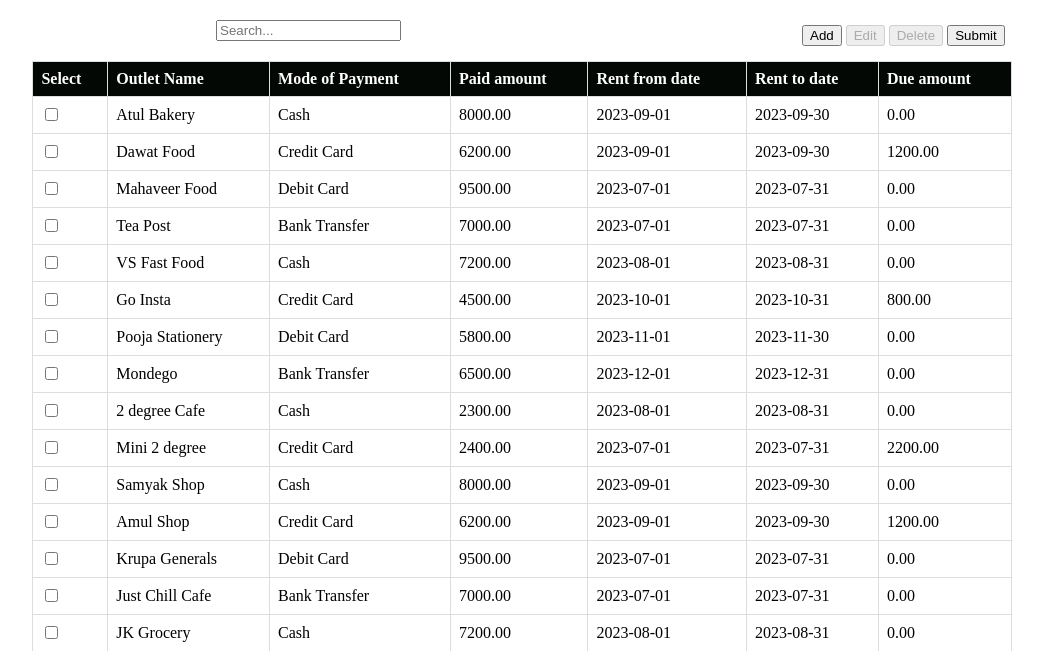
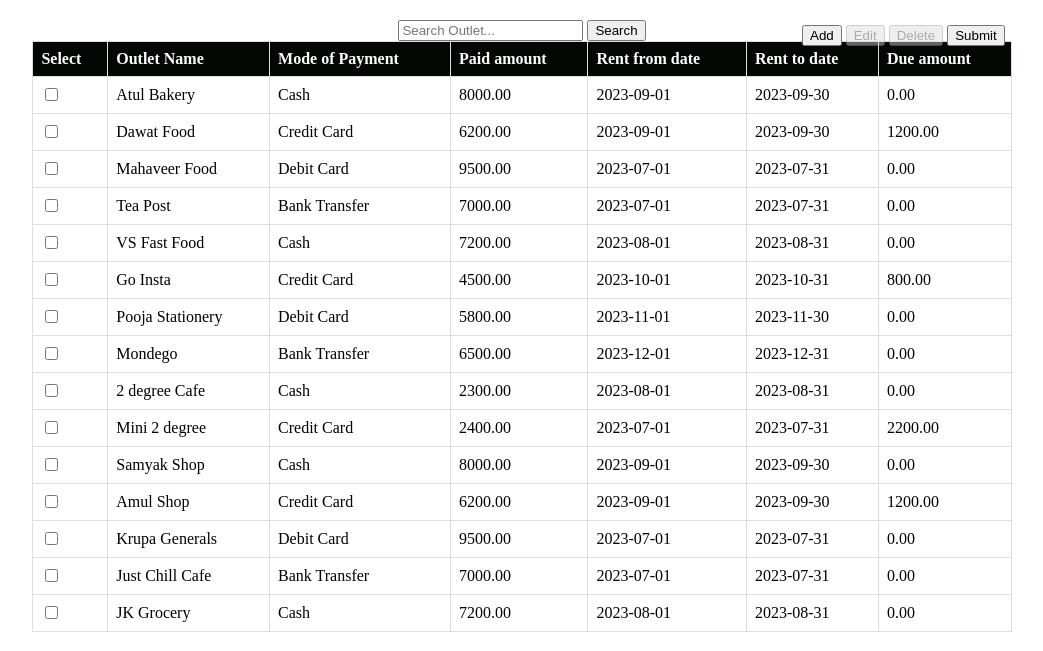
Before and after one commit to MAHESHSDHARAVATH/DBMS-ASSIGNMENT3-, a Flask app: page /Rent_details in a window 1280 px wide. Shown: the part 65-716 px from the top of the page, without its empty margins (118-1161 px from the left). Run offline with Flask 3, Linux system fonts and the light colour scheme; data comes from the database, SQL or seed files in the repository; some libraries are stand-ins or nearby versions.

Commit message:
Search Feature added, with WHERE clause implemented

```diff
--- a/app.py
+++ b/app.py
@@ -42,62 +42,125 @@
         </script>
         """
 
-@app.route("/outlet_management")
+@app.route("/outlet_management", methods=['GET', 'POST'])
 def outlet_management():
     cur = mysql.connection.cursor()
-    query = "SELECT Outlet_ID, Outlet_name, Location_name, Contact_No, timings, Ratings FROM Outlet"
+    if request.method == 'POST':
+        search_term = request.form['searchInput']
+        query = f"SELECT Outlet_ID, Outlet_name, Location_name, Contact_No, timings, Ratings FROM Outlet WHERE Outlet_name LIKE '%{search_term}%'"
+    else:
+        query = "SELECT Outlet_ID, Outlet_name, Location_name, Contact_No, timings, Ratings FROM Outlet"
     cur.execute(query)
     outlets = cur.fetchall()  # Fetch all rows
     cur.close()
     return render_template("outlet_management.html", outlets=outlets)
 
-@app.route("/stakeholder_details")
+@app.route("/stakeholder_details", methods=['GET', 'POST'])
 def  stakeholder_details():
     cur = mysql.connection.cursor()
-    cur.execute("SELECT * FROM stakeholder")  # Adjust 'stakeholders' to your table name
+    if request.method == 'POST':
+        search_term = request.form['searchInput']
+        query  = f"SELECT * from stakeholder WHERE name LIKE '%{search_term}%'"
+    else:
+        query = "SELECT * FROM stakeholder"
+    cur.execute(query)  # Adjust 'stakeholders' to your table name
     data = cur.fetchall()
     cur.close()
     return render_template("stakeholder_details.html", data=data)
 
-@app.route("/Customer_feedback")
+@app.route("/Customer_feedback", methods=['GET', 'POST'])
 def Customer_feedback():
     cur = mysql.connection.cursor()
-    # SQL query to join Customer_feedback with Outlet on Outlet_ID and select necessary columns
-    query = """
-    SELECT o.Outlet_name, cf.Customer_email, cf.Customer_rating
-    FROM Customer_feedback cf
-    JOIN Outlet o ON cf.Outlet_ID = o.Outlet_ID
-    """
-    cur.execute(query)
+
+    # Check if it's a POST request to handle the search, otherwise display all records
+    if request.method == 'POST':
+        search_term = request.form['searchInput']
+        query = """
+        SELECT o.Outlet_name, cf.Customer_email, cf.Customer_rating
+        FROM Customer_feedback cf
+        JOIN Outlet o ON cf.Outlet_ID = o.Outlet_ID
+        WHERE o.Outlet_name LIKE %s
+        """
+        cur.execute(query, ['%' + search_term + '%'])
+    else:
+        query = """
+        SELECT o.Outlet_name, cf.Customer_email, cf.Customer_rating
+        FROM Customer_feedback cf
+        JOIN Outlet o ON cf.Outlet_ID = o.Outlet_ID
+        """
+        cur.execute(query)
+
     feedback_data = cur.fetchall()  # Fetch all rows of joined tables
     cur.close()
     return render_template("Customer_feedback.html", feedback_data=feedback_data)
 
-@app.route("/Rent_details")
+@app.route("/Rent_details", methods=['GET', 'POST'])
 def Rent_details():
     cur = mysql.connection.cursor()
-    query = """
-    SELECT Rent_payment.Outlet_ID, Outlet.Outlet_name, Rent_payment.Mode_of_payment,
-           Rent_payment.Paid_amount, Rent_payment.Rent_from_date, Rent_payment.Rent_to_date,
-           Rent_payment.Due_amount
-    FROM Rent_payment
-    INNER JOIN Outlet ON Rent_payment.Outlet_ID = Outlet.Outlet_ID
-    """
-    cur.execute(query)
+
+    # Adjust the query based on whether it's a POST request (search operation) or not
+    if request.method == 'POST':
+        search_term = request.form['searchInput']
+        query = """
+        SELECT Rent_payment.Outlet_ID, Outlet.Outlet_name, Rent_payment.Mode_of_payment,
+               Rent_payment.Paid_amount, Rent_payment.Rent_from_date, Rent_payment.Rent_to_date,
+               Rent_payment.Due_amount
+        FROM Rent_payment
+        INNER JOIN Outlet ON Rent_payment.Outlet_ID = Outlet.Outlet_ID
+        WHERE Outlet.Outlet_name LIKE %s
+        """
+        cur.execute(query, ['%' + search_term + '%'])
+    else:
+        query = """
+        SELECT Rent_payment.Outlet_ID, Outlet.Outlet_name, Rent_payment.Mode_of_payment,
+               Rent_payment.Paid_amount, Rent_payment.Rent_from_date, Rent_payment.Rent_to_date,
+               Rent_payment.Due_amount
+        FROM Rent_payment
+        INNER JOIN Outlet ON Rent_payment.Outlet_ID = Outlet.Outlet_ID
+        """
+        cur.execute(query)
+
     rent_payments = cur.fetchall()
     cur.close()
     return render_template("Rent_payment.html", rent_payments=rent_payments)
 
-@app.route("/Survey_details")
+@app.route("/Survey_details", methods=['GET', 'POST'])
 def Survey_details():
     cur = mysql.connection.cursor()
-    query = """
-    SELECT S.Survey_ID, O.Outlet_name, S.Date_of_survey, ST.name, S.Description, S.Warning_issued, S.Penalty_amount
-    FROM Survey S
-    INNER JOIN Outlet O ON S.Outlet_ID = O.Outlet_ID
-    INNER JOIN stakeholder ST ON O.stakeholder_ID = ST.stakeholder_ID;
-    """
-    cur.execute(query)
+
+    if request.method == 'POST':
+        outlet_name = request.form.get('outletName', '')  #To avoid Key error exception hence used get too.
+        warning_issued = request.form.get('warningIssued', '')
+
+        # Base query
+        query = """
+        SELECT s.Survey_ID, o.Outlet_name, s.Date_of_survey, st.name, s.Description, s.Warning_issued, s.Penalty_amount
+        FROM Survey s
+        JOIN Outlet o ON s.Outlet_ID = o.Outlet_ID
+        JOIN Stakeholder st ON s.Stakeholder_ID = st.Stakeholder_ID
+        WHERE 1=1
+        """
+
+        # Filtering conditions to avoid SQL injection hence DYnamic Query
+        parameters = []
+        if outlet_name:
+            query += " AND o.Outlet_name LIKE %s"
+            parameters.append('%' + outlet_name + '%')
+        if warning_issued in ['Yes', 'No']:
+            query += " AND s.Warning_issued = %s"
+            parameters.append(warning_issued)
+
+        cur.execute(query, parameters)
+    else:
+        # Initial page load without any filters
+        query = """
+        SELECT s.Survey_ID, o.Outlet_name, s.Date_of_survey, st.name, s.Description, s.Warning_issued, s.Penalty_amount
+        FROM Survey s
+        JOIN Outlet o ON s.Outlet_ID = o.Outlet_ID
+        JOIN Stakeholder st ON s.Stakeholder_ID = st.Stakeholder_ID
+        """
+        cur.execute(query)
+
     surveys = cur.fetchall()
     cur.close()
     return  render_template("survey.html",surveys=surveys)
--- a/templates/Rent_payment.html
+++ b/templates/Rent_payment.html
@@ -31,9 +31,10 @@
 
     <main>
         <div class="content-container">
-            <div class="search-bar">
-                <input type="text" id="searchInput" placeholder="Search...">
-            </div>
+            <form method="POST" action="/Rent_details">
+                <input type="text" name="searchInput" placeholder="Search Outlet...">
+                <button type="submit">Search</button>
+            </form>
             <table>
                 <thead>
                     <tr>
@@ -44,8 +45,6 @@
                         <th>Rent from date</th>
                         <th>Rent to date</th>
                         <th>Due amount</th>
-
-
                     </tr>
                 </thead>
                 <tbody>
--- a/templates/outlet_management.html
+++ b/templates/outlet_management.html
@@ -34,7 +34,10 @@
     <main>
         <div class="content-container">
             <div class="search-bar">
-                <input type="text" id="searchInput" placeholder="Search...">
+                <form method="POST" action="/outlet_management">
+                    <input type="text" name="searchInput" id="searchInput" placeholder="Search...">
+                    <button type="submit">Search</button>
+                </form>
             </div>
             <table>
                 <thead>
--- a/templates/stakeholder_details.html
+++ b/templates/stakeholder_details.html
@@ -32,7 +32,10 @@
     <main>
         <div class="content-container">
             <div class="search-bar">
-                <input type="text" id="searchInput" placeholder="Search...">
+                <form method="POST" action="/stakeholder_details">
+                    <input type="text" name="searchInput" id="searchInput" placeholder="Search...">
+                    <button type="submit">Search</button>
+                </form>
             </div>
             <table>
                 <thead>
```
Also changed, not shown: templates/Customer_feedback.html (+4 -3 lines), templates/survey.html (+9 -3 lines).
